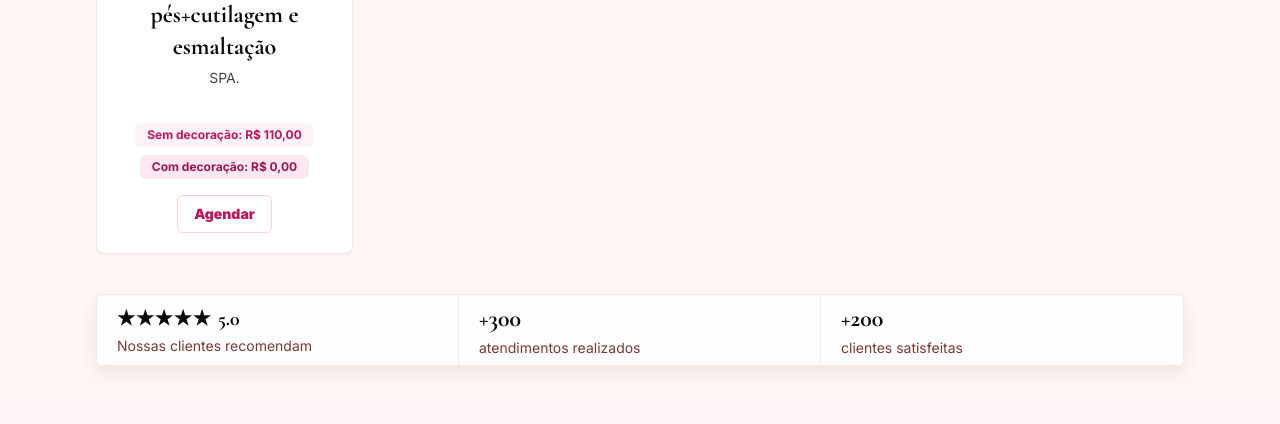
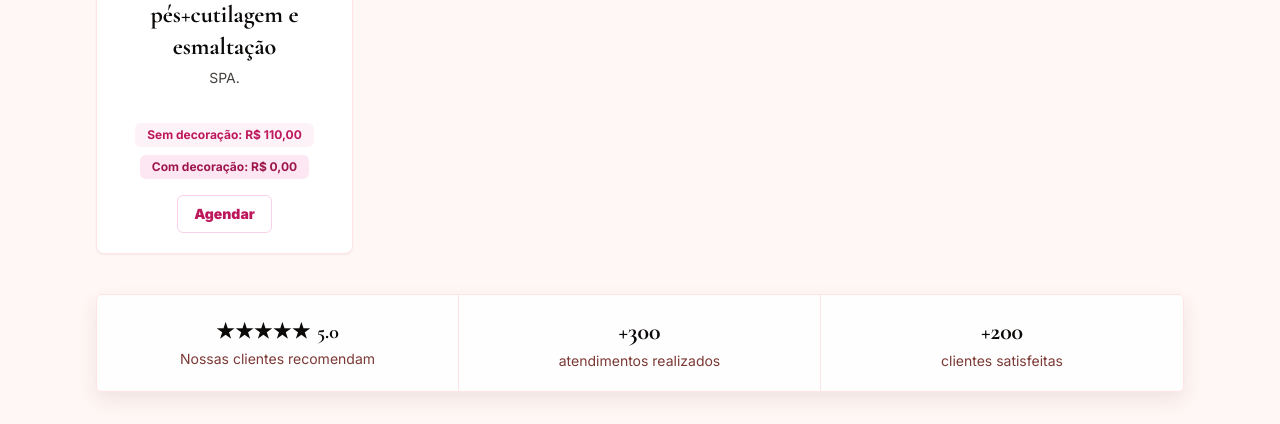
Before and after one commit to leonammorrison26-prog/Sistema_-Nail_Designer, a PHP site: page /index.php in a window 1280 px wide. Shown: the part 2059-2483 px from the top of the page. Before the commit the page ends 2432 px from the top, so only its background shows below. Run offline with PHP 8.4, Linux system fonts and the light colour scheme; data that the repository does not hold is empty; some libraries are stand-ins or nearby versions.

Commit message:
Add files via upload

```diff
--- a/index.php
+++ b/index.php
@@ -587,18 +587,18 @@ function nav_link(string $target, string $label, string $current): string
 
             <section class="mx-auto max-w-[1440px] px-6 pb-8 lg:px-24">
                 <div class="grid overflow-hidden rounded-md border border-rose-100 bg-white/85 shadow-[0_8px_18px_rgba(122,57,53,.10)] backdrop-blur sm:grid-cols-3">
-                    <div class="flex min-h-12 flex-col justify-center border-b border-rose-100 px-4 py-2 sm:border-b-0 sm:border-r lg:px-5">
-                        <strong class="brand-serif flex flex-wrap items-baseline gap-1.5 text-lg font-bold leading-none text-stone-950 lg:text-xl">
+                    <div class="flex min-h-24 flex-col items-center justify-center border-b border-rose-100 px-4 py-4 text-center sm:border-b-0 sm:border-r lg:px-5">
+                        <strong class="brand-serif flex flex-wrap items-baseline justify-center gap-1.5 text-lg font-bold leading-none text-stone-950 lg:text-xl">
                             <span class="tracking-[1px]" aria-label="5 estrelas">&#9733;&#9733;&#9733;&#9733;&#9733;</span>
                             <span>5.0</span>
                         </strong>
                         <span class="mt-1 text-sm leading-tight text-[#7b3935]">Nossas clientes recomendam</span>
                     </div>
-                    <div class="flex min-h-12 flex-col justify-center border-b border-rose-100 px-4 py-2 sm:border-b-0 sm:border-r lg:px-5">
+                    <div class="flex min-h-24 flex-col items-center justify-center border-b border-rose-100 px-4 py-4 text-center sm:border-b-0 sm:border-r lg:px-5">
                         <strong class="brand-serif block text-xl font-bold leading-none text-stone-950 lg:text-2xl">+300</strong>
                         <span class="mt-1 text-sm leading-tight text-[#7b3935]">atendimentos realizados</span>
                     </div>
-                    <div class="flex min-h-12 flex-col justify-center px-4 py-2 lg:px-5">
+                    <div class="flex min-h-24 flex-col items-center justify-center px-4 py-4 text-center lg:px-5">
                         <strong class="brand-serif block text-xl font-bold leading-none text-stone-950 lg:text-2xl">+200</strong>
                         <span class="mt-1 text-sm leading-tight text-[#7b3935]">clientes satisfeitas</span>
                     </div>
```
